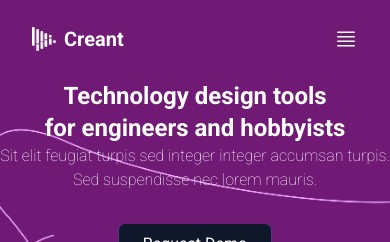
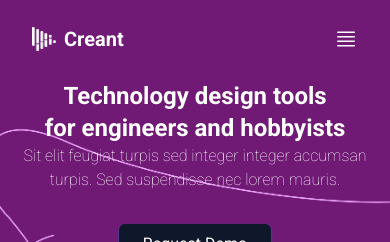
Before and after one commit to benser22/Landing_tool-design, a React (Vite) app: page / in a window 390 px wide. Shown: the top 242 px of the page. Built offline with nearby package versions, Linux system fonts and the light colour scheme.

Commit message:
Fix(Hero): padding Inline to subtitle text added

```diff
--- a/src/components/Hero/Hero.jsx
+++ b/src/components/Hero/Hero.jsx
@@ -11,7 +11,7 @@ function Hero() {
           <p className="text-2xl sm:text-6xl font-bold sm:mt-4">
             {data['section-hero'].title2}
           </p>
-          <p className="text-md sm:text-xl sm:w-2/3 mx-auto sm:mt-8 font-thin">
+          <p className="text-md sm:text-xl sm:w-2/3 mx-auto sm:mt-8 font-thin px-2">
             {data['section-hero'].subtitle}
           </p>
           <button className="bg-blue-gray_Custom p-2 px-6 mt-8 rounded-md active:text-white transition-all shadow-blue-light_Custom shadow-sm active:shadow-none">
```
